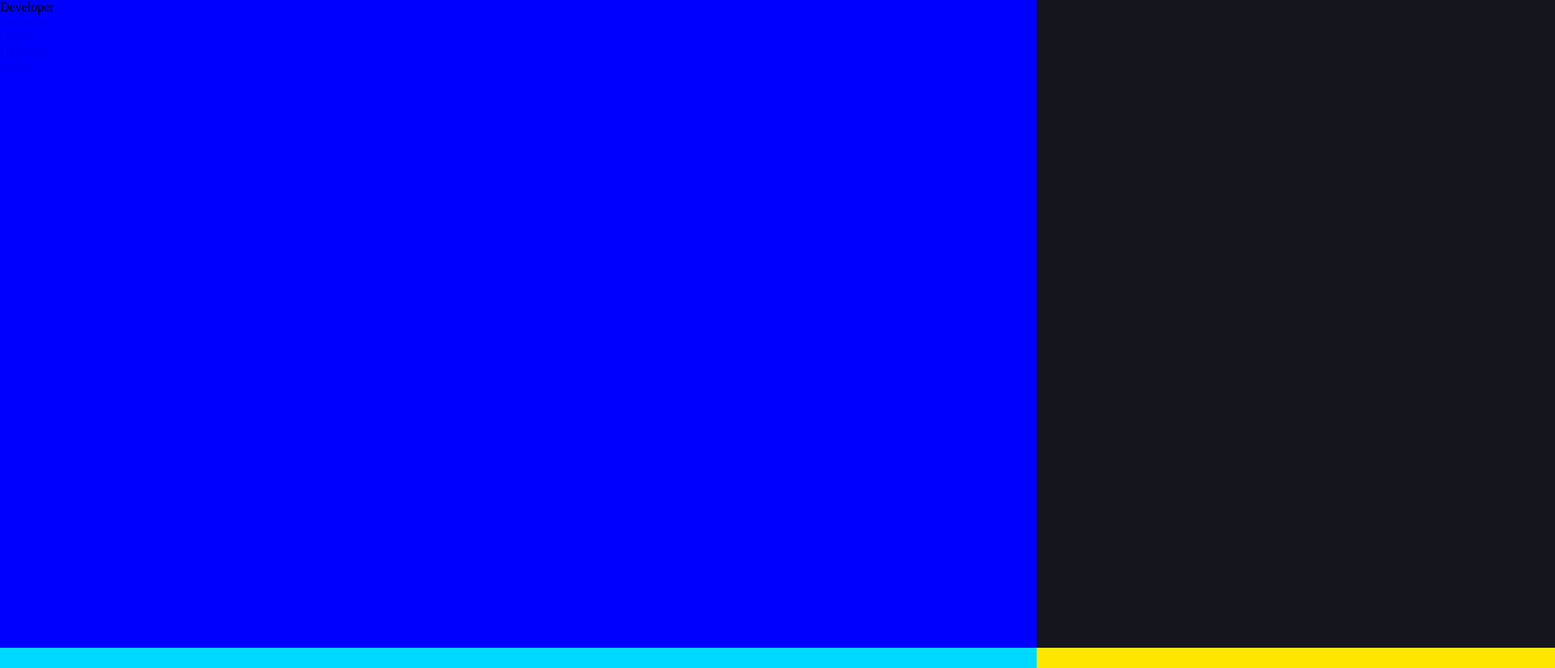
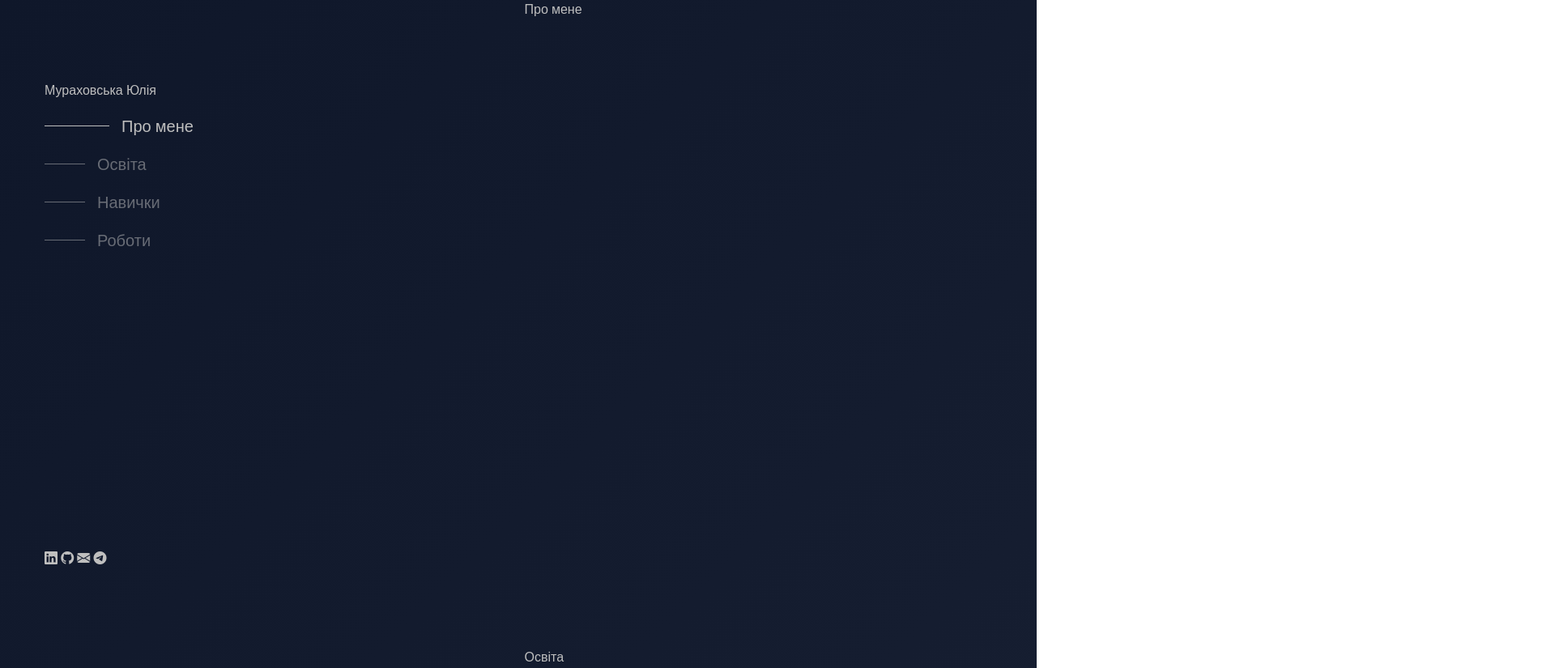
Before and after one commit to Yuliia-Myrakhovska/resume.github.io, a website: page index.html in a window 1280 px wide. Shown: the top 825 px of the page at 81% size, 1920 px wide, since content can reach past the window. Drawn offline with nearby package versions, Linux system fonts and the light colour scheme.

Commit message:
new frontend desingn

```diff
--- a/css/style.css
+++ b/css/style.css
@@ -1,59 +1,134 @@
 @import url("reset.css");
 
+@import url("https://fonts.googleapis.com/css2?family=Open+Sans:ital,wght@0,300..800;1,300..800&display=swap");
+
+html,
 body {
-	background:#15151e;
-    overflow-x: hidden;
+  /* background: linear-gradient(135deg, #130220, #140420, #0a0514, #0e0720, #130b27, #0f0a24, #12123a, #170e24);*/
+
+  background: linear-gradient(
+    135deg,
+    rgb(15 23 42),
+    rgb(17, 25, 44),
+    rgb(19 27 46),
+    rgb(21 29 48),
+    rgb(23 31 50),
+    rgb(25 33 52),
+    rgb(27 35 54),
+    rgb(29 37 56)
+  );
+
+  scroll-behavior: smooth;
+  color: #bfbfbf;
+  font-family: "Open Sans", sans-serif;
+  font-weight: 400;
+  font-size: 16px;
+  margin: 0;
+  padding: 0;
 }
 
-.section-header {
-    background-color: blue;
-    height: 100vh;
-	width: 100vw;
+.container-site {
+  max-width: 1200px;
+  margin: 0 auto;
+  padding: 0 15px;
+
+  display: flex;
+  justify-content: space-between;
+  gap: 15px;
 }
 
-.races {
-	display:flex;
-	flex-wrap:nowrap;
+.header {
+  width: 50vw;
+  height: 100vh;
+
+  padding: 100px 0;
+
+  display: flex;
+  flex-direction: column;
+  justify-content: space-between;
+
+  position: sticky;
+  top: 0;
 }
 
-.section-scroll-item {
-	flex-shrink:0;
-    height: 100vh;
-	width: 100vw;
-	margin:0;
+.content {
+  width: 50vw;
 }
 
-.section-main-first {
-    background-color: rgb(0, 217, 255);
+.section {
+  height: 100vh;
+}
+
+.nav-item-link {
+  position: relative;
+  display: flex;
+  align-items: center;
+}
+
+.nav-list-item {
+  padding: 20px 0 0 0;
+}
+
+.title-nav-item {
+  font-size: 20px;
+  color: #bfbfbf;
+  padding-left: 65px;
+}
+
+.decoration-nav-link {
+  position: absolute;
+  left: 0;
+  height: 0.5px;
+  width: 50px;
+  background-color: #bfbfbf;
+}
+
+.title-nav-item,
+.decoration-nav-link {
+  opacity: 0.5;
+  transition: 0.5s ease, opacity 0.5s ease;
+}
+
+.nav-item-link.active .title-nav-item {
+  padding-left: 95px;
+  opacity: 1;
+}
+
+.nav-item-link.active .decoration-nav-link {
+  width: 80px;
+  opacity: 1;
+}
+
+.nav-item-link:hover .title-nav-item:not(.active) {
+  padding-left: 95px;
+  opacity: 1;
+}
+
+.nav-item-link:hover .decoration-nav-link:not(.active) {
+  width: 80px;
+  opacity: 1;
+}
+
+/* .section-main-first {
+  background-color: rgb(0, 217, 255);
 }
 
 .section-main-second {
-    background-color: rgb(255, 230, 0);
+  background-color: rgb(255, 230, 0);
 }
 
 .section-main-third {
-    background-color: rgb(0, 255, 76);
+  background-color: rgb(0, 255, 76);
 }
 
 .section-main-fourth {
-    background-color: rgb(255, 0, 55);
-}
-/*
-.section-main-first,
-.section-main-second,
-.section-main-third,
-.section-main-fourth {
-    font-size:30vw;
-	flex-shrink:0;
-	padding-right:0.3em;
-	padding-left:0.3em;
-
-	margin:0;
+  background-color: rgb(255, 0, 55);
 } */
 
-@media screen and (max-width: 768px) {
-    .races {
-        display:block;
-    }
+/* @media screen and (max-width: 768px) {
 
 }
+
+@media screen and (max-width: 1000px) and (min-width: 768px) {
+
+  } */
--- a/index.html
+++ b/index.html
@@ -3,69 +3,79 @@
 <head>
     <meta charset="UTF-8" />
     <meta name="viewport" content="width=device-width, initial-scale=1.0" />
-
-    <link rel="icon" href="./img/icon.png" type="image/x-icon">
-
+    <link rel="icon" href="./img/icon.png" type="image/x-icon" />
     <title>Резюме</title>
 
+    <link rel="stylesheet" href="node_modules/bootstrap-icons/font/bootstrap-icons.css">
     <link rel="stylesheet" href="./css/style.css" />
 </head>
-
 <body>
-    <main>
     <div class="container-site">
-        <div class="section section-header">
-          <div class="coneiner-content">
-            <div class="header-text">Developer</div>
+        <header class="header">
+            <div class="header-text__wrapper">
+                <h1 class="title-text-developer">Мураховська Юлія</h1>
                 <nav>
                     <ul class="nav-list">
                         <li class="nav-list-item">
-                  <a href="#" class="nav-item-link">Про мене</a>
+                            <a href="#about" class="nav-item-link" data-target="#about">
+                                <h2 class="title-nav-item">Про мене</h2>
+                                <div class="decoration-nav-link"></div>
+                            </a>
                         </li>
                         <li class="nav-list-item">
-                  <a href="#" class="nav-item-link">Освіта</a>
+                            <a href="#education" class="nav-item-link" data-target="#education">
+                                <h2 class="title-nav-item">Освіта</h2>
+                                <div class="decoration-nav-link"></div>
+                            </a>
                         </li>
                         <li class="nav-list-item">
-                  <a href="#" class="nav-item-link">Навички</a>
+                            <a href="#skills" class="nav-item-link" data-target="#skills">
+                                <h2 class="title-nav-item">Навички</h2>
+                                <div class="decoration-nav-link"></div>
+                            </a>
                         </li>
                         <li class="nav-list-item">
-                  <a href="#" class="nav-item-link">Роботи</a>
+                            <a href="#portfolio" class="nav-item-link" data-target="#portfolio">
+                                <h2 class="title-nav-item">Роботи</h2>
+                                <div class="decoration-nav-link"></div>
+                            </a>
                         </li>
                     </ul>
                 </nav>
             </div>
+            <div class="contact__wrapper">
+                <i class="bi bi-linkedin"></i>
+                <i class="bi bi-github"></i>
+                <i class="bi bi-envelope-fill"></i>
+                <i class="bi bi-telegram"></i>
             </div>
-
-        <div class="racesWrapper">
-          <div class="races">
-            <div class="section-scroll-item section-main-first">
-                <div class="coneiner-content">
-
+        </header>
+        <main class="content">
+            <div class="section section-main-first" id="about">
+                <div class="container-content">
+                    <h2 class="title-section">Про мене</h2>
                 </div>
             </div>
-            <div class="section-scroll-item section-main-second">
-                <div class="coneiner-content">
-
+            <div class="section section-main-second" id="education">
+                <div class="container-content">
+                    <h2 class="title-section">Освіта</h2>
                 </div>
             </div>
-            <div class="section-scroll-item section-main-third">
-                <div class="coneiner-content">
-
+            <div class="section section-main-third" id="skills">
+                <div class="container-content">
+                    <h2 class="title-section">Навички</h2>
                 </div>
             </div>
-            <div class="section-scroll-item section-main-fourth">
-                <div class="coneiner-content">
-
+            <div class="section section-main-fourth" id="portfolio">
+                <div class="container-content gsap-p">
+                    <h2 class="title-section">Роботи</h2>
                 </div>
             </div>
+        </main>
     </div>
-        </div>
-
-
-      </div>
-    </main>
     <script src="https://cdnjs.cloudflare.com/ajax/libs/gsap/3.12.5/gsap.min.js"></script>
     <script src="https://cdnjs.cloudflare.com/ajax/libs/gsap/3.12.5/ScrollTrigger.min.js"></script>
     <script src="./js/scroll.js"></script>
+    <script src="./js/nav.js"></script>
 </body>
 </html>
--- /dev/null
+++ b/js/nav.js
@@ -0,0 +1,39 @@
+document.addEventListener('DOMContentLoaded', function() {
+    const navLinks = document.querySelectorAll('.nav-item-link');
+    const sections = document.querySelectorAll('.section');
+    let lastId;
+
+    function setInitialActiveLink() {
+        if (navLinks.length > 0) {
+            navLinks[0].classList.add('active');
+        }
+    }
+
+    setInitialActiveLink();
+
+    navLinks.forEach(link => {
+        link.addEventListener('click', function() {
+            navLinks.forEach(l => l.classList.remove('active'));
+            this.classList.add('active');
+        });
+    });
+
+    function updateActiveLink() {
+        let index = sections.length;
+        while (--index >= 0) {
+            const section = sections[index];
+            const rect = section.getBoundingClientRect();
+            if (rect.top <= 0 && rect.bottom > 0) {
+                if (lastId !== section.id) {
+                    lastId = section.id;
+                    navLinks.forEach(link => link.classList.remove('active'));
+                    document.querySelector(`a[data-target="#${section.id}"]`).classList.add('active');
+                }
+                break;
+            }
+        }
+    }
+
+    window.addEventListener('scroll', updateActiveLink);
+    window.addEventListener('load', updateActiveLink);
+});
--- a/js/scroll.js
+++ b/js/scroll.js
@@ -1,24 +1,23 @@
-const races = document.querySelector(".races");
-console.log(races.offsetWidth)
+// gsap.registerPlugin(ScrollTrigger);
 
-function getScrollAmount() {
-	let racesWidth = races.scrollWidth;
-	return -(racesWidth - window.innerWidth);
-}
+// const races = document.querySelector(".races");
+// console.log(races.offsetWidth);
 
-const tween = gsap.to(races, {
-	x: getScrollAmount,
-	duration: 8,
-	ease: "none",
-});
+// function getScrollAmount() {
+//   let racesWidth = races.scrollWidth;
+//   return -(racesWidth - window.innerWidth);
+// }
 
-
-ScrollTrigger.create({
-	trigger:".racesWrapper",
-	start:"top 0%",
-	end: () => `+=${getScrollAmount() * -1}`,
-	pin:true,
-	animation:tween,
-	scrub:1,
-	invalidateOnRefresh:true
-})
+// gsap.to(".races", {
+//   x: getScrollAmount,
+//   duration: 5,
+//   ease: "none",
+//   scrollTrigger: {
+//     trigger: ".racesWrapper",
+//     start: "top",
+//     end: () => `+=${getScrollAmount() * -1}`,
+//     pin: true,
+//     scrub: 1.5,
+//     invalidateOnRefresh: true,
+//   },
+// });
--- /dev/null
+++ b/package.json
@@ -0,0 +1,5 @@
+{
+  "dependencies": {
+    "bootstrap-icons": "^1.11.3"
+  }
+}
```
Also changed, not shown: 2 other files. Lines whose indentation alone changed are shown as unchanged.
